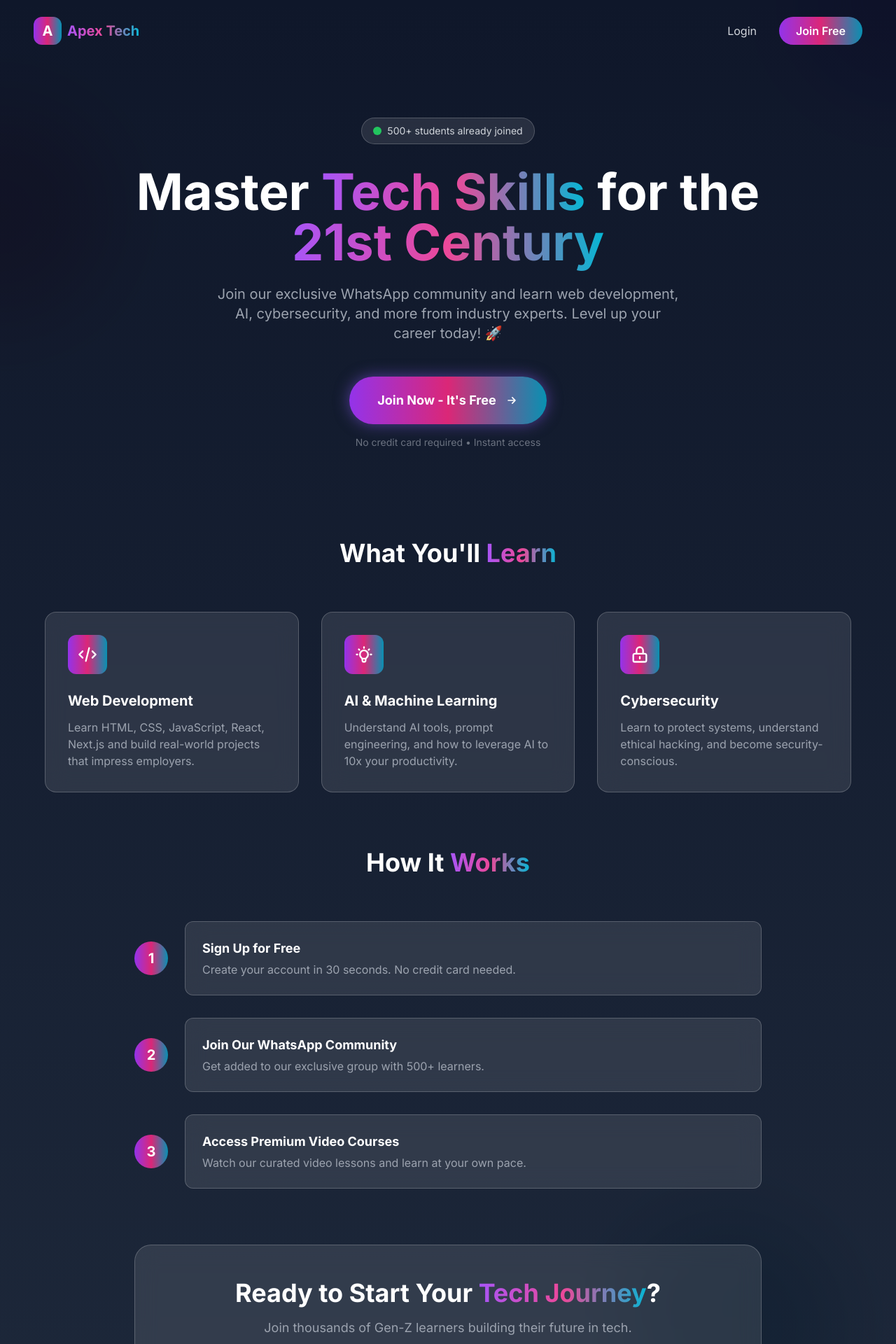
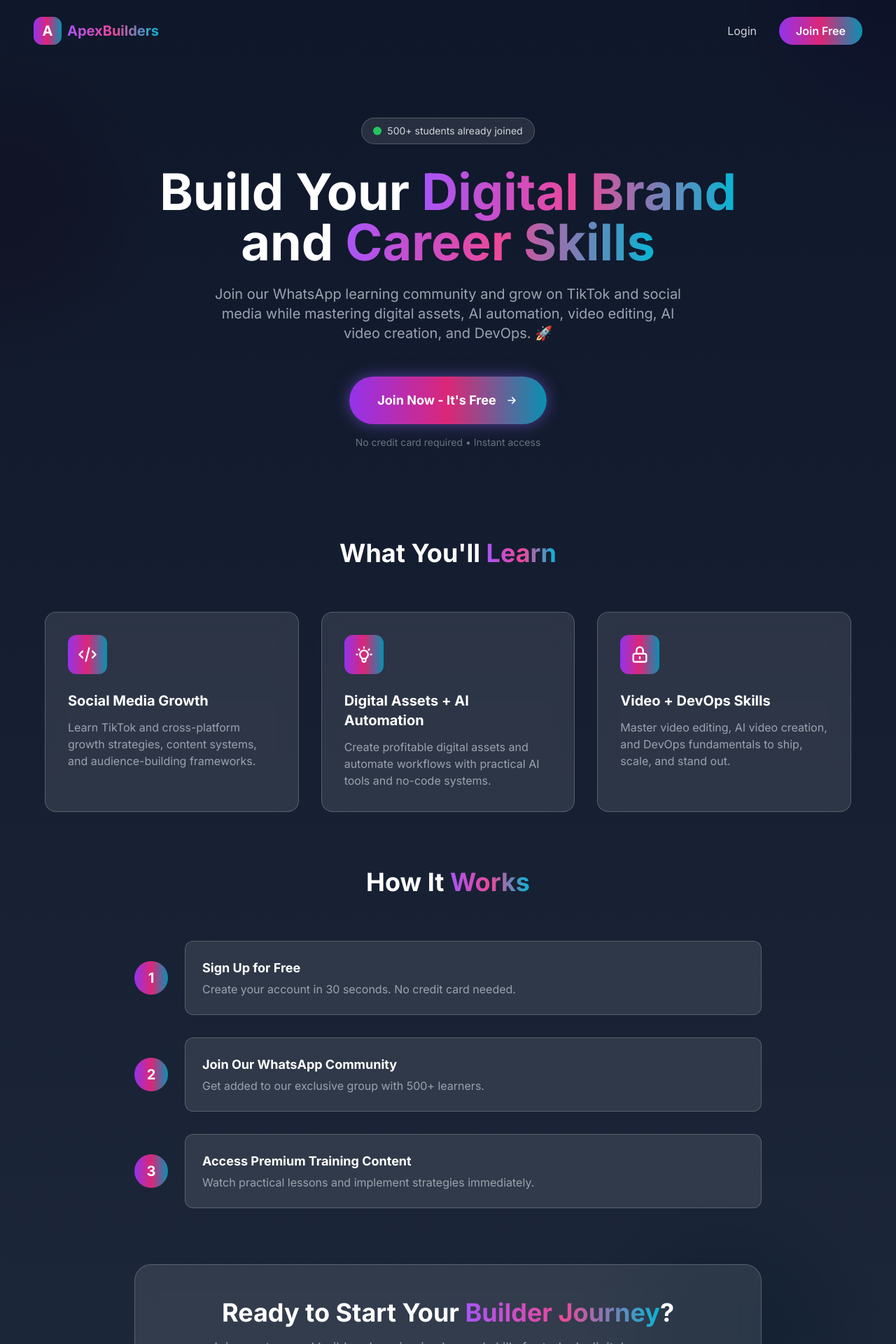
Before and after one commit to ccmendel/apexbuilders, a Next.js app: page / in a window 1280 px wide. Shown: the top 1920 px of the page at 70% size. Built offline with nearby package versions, Linux system fonts and the light colour scheme.

Commit message:
Rebrand to ApexBuilders and update program messaging

```diff
--- a/app/admin/login/page.tsx
+++ b/app/admin/login/page.tsx
@@ -67,7 +67,7 @@ export default function AdminLoginPage() {
           <div className="w-10 h-10 gradient-bg rounded-xl flex items-center justify-center">
             <span className="text-white font-bold text-xl">A</span>
           </div>
-          <span className="text-xl font-bold gradient-text">Apex Tech</span>
+          <span className="text-xl font-bold gradient-text">ApexBuilders</span>
         </Link>
 
         {/* Form Card */}
--- a/app/api/send-welcome-email/route.ts
+++ b/app/api/send-welcome-email/route.ts
@@ -15,9 +15,9 @@ export async function POST(request: Request) {
     const { email, name } = await request.json()
 
     const { data, error } = await resend.emails.send({
-      from: 'Apex Tech Academy <onboarding@resend.dev>',
+      from: 'ApexBuilders <onboarding@resend.dev>',
       to: email,
-      subject: 'Welcome to Apex Tech Academy! 🚀',
+      subject: 'Welcome to ApexBuilders! 🚀',
       html: `
         <!DOCTYPE html>
         <html>
@@ -31,16 +31,16 @@ export async function POST(request: Request) {
               <div style="display: inline-block; width: 60px; height: 60px; background: linear-gradient(135deg, #8B5CF6, #EC4899); border-radius: 16px; line-height: 60px; font-size: 28px; font-weight: bold; color: white;">A</div>
             </div>
 
-            <h1 style="color: white; text-align: center; font-size: 28px; margin-bottom: 10px;">Welcome to Apex Tech Academy!</h1>
+            <h1 style="color: white; text-align: center; font-size: 28px; margin-bottom: 10px;">Welcome to ApexBuilders!</h1>
 
             <p style="color: #94a3b8; text-align: center; font-size: 16px; margin-bottom: 30px;">Hey ${name}, you're all set! 🎉</p>
 
             <div style="background: rgba(255,255,255,0.05); border-radius: 16px; padding: 24px; margin-bottom: 30px;">
               <h2 style="color: white; font-size: 18px; margin-bottom: 15px;">What's next?</h2>
               <ul style="color: #94a3b8; padding-left: 20px; line-height: 1.8;">
-                <li>Our admin will add you to our WhatsApp community soon</li>
-                <li>Log in to your dashboard to access courses</li>
-                <li>Connect with other learners and grow together</li>
+                <li>Join our WhatsApp community and start implementing immediately</li>
+                <li>Learn TikTok growth, social media strategy, and digital asset creation</li>
+                <li>Master AI automation, video editing, AI video creation, and DevOps skills</li>
               </ul>
             </div>
 
@@ -51,7 +51,7 @@ export async function POST(request: Request) {
             </div>
 
             <div style="border-top: 1px solid rgba(255,255,255,0.1); margin-top: 30px; padding-top: 20px; text-align: center;">
-              <p style="color: #475569; font-size: 12px;">© 2024 Apex Tech Academy. All rights reserved.</p>
+              <p style="color: #475569; font-size: 12px;">© 2026 ApexBuilders. All rights reserved.</p>
             </div>
           </div>
         </body>
--- a/app/dashboard/page.tsx
+++ b/app/dashboard/page.tsx
@@ -92,7 +92,7 @@ export default function DashboardPage() {
             <div className="w-10 h-10 gradient-bg rounded-xl flex items-center justify-center">
               <span className="text-white font-bold text-xl">A</span>
             </div>
-            <span className="text-xl font-bold gradient-text">Apex Tech</span>
+            <span className="text-xl font-bold gradient-text">ApexBuilders</span>
           </Link>
 
           <div className="flex items-center gap-4">
--- a/app/layout.tsx
+++ b/app/layout.tsx
@@ -5,8 +5,8 @@ import './globals.css'
 const inter = Inter({ subsets: ['latin'] })
 
 export const metadata: Metadata = {
-  title: 'Apex Tech Academy - Learn 21st Century Tech Skills',
-  description: 'Join our community and learn valuable tech skills for the 21st century. Web development, AI, cybersecurity and more!',
+  title: 'ApexBuilders - Build Your Digital Future',
+  description: 'Grow on TikTok and social media, create digital assets, master AI automation, video editing, AI video creation, and DevOps.',
 }
 
 export default function RootLayout({
--- a/app/login/page.tsx
+++ b/app/login/page.tsx
@@ -63,7 +63,7 @@ export default function LoginPage() {
           <div className="w-10 h-10 gradient-bg rounded-xl flex items-center justify-center">
             <span className="text-white font-bold text-xl">A</span>
           </div>
-          <span className="text-xl font-bold gradient-text">Apex Tech</span>
+          <span className="text-xl font-bold gradient-text">ApexBuilders</span>
         </Link>
 
         {/* Form Card */}
--- a/app/page.tsx
+++ b/app/page.tsx
@@ -16,7 +16,7 @@ export default function Home() {
           <div className="w-10 h-10 gradient-bg rounded-xl flex items-center justify-center">
             <span className="text-white font-bold text-xl">A</span>
           </div>
-          <span className="text-xl font-bold gradient-text">Apex Tech</span>
+          <span className="text-xl font-bold gradient-text">ApexBuilders</span>
         </div>
         <div className="flex items-center gap-4">
           <Link
@@ -45,13 +45,13 @@ export default function Home() {
         </div>
 
         <h1 className="text-5xl md:text-7xl font-bold mb-6 max-w-4xl leading-tight">
-          Master <span className="gradient-text">Tech Skills</span> for the{' '}
-          <span className="gradient-text">21st Century</span>
+          Build Your <span className="gradient-text">Digital Brand</span> and{' '}
+          <span className="gradient-text">Career Skills</span>
         </h1>
 
         <p className="text-xl text-gray-400 mb-12 max-w-2xl">
-          Join our exclusive WhatsApp community and learn web development, AI, cybersecurity,
-          and more from industry experts. Level up your career today! 🚀
+          Join our WhatsApp learning community and grow on TikTok and social media while mastering
+          digital assets, AI automation, video editing, AI video creation, and DevOps. 🚀
         </p>
 
         <Link
@@ -84,8 +84,8 @@ export default function Home() {
                   <path strokeLinecap="round" strokeLinejoin="round" strokeWidth={2} d="M10 20l4-16m4 4l4 4-4 4M6 16l-4-4 4-4" />
                 </svg>
               </div>
-              <h3 className="text-xl font-bold mb-3">Web Development</h3>
-              <p className="text-gray-400">Learn HTML, CSS, JavaScript, React, Next.js and build real-world projects that impress employers.</p>
+              <h3 className="text-xl font-bold mb-3">Social Media Growth</h3>
+              <p className="text-gray-400">Learn TikTok and cross-platform growth strategies, content systems, and audience-building frameworks.</p>
             </div>
 
             {/* Feature 2 */}
@@ -95,8 +95,8 @@ export default function Home() {
                   <path strokeLinecap="round" strokeLinejoin="round" strokeWidth={2} d="M9.663 17h4.673M12 3v1m6.364 1.636l-.707.707M21 12h-1M4 12H3m3.343-5.657l-.707-.707m2.828 9.9a5 5 0 117.072 0l-.548.547A3.374 3.374 0 0014 18.469V19a2 2 0 11-4 0v-.531c0-.895-.356-1.754-.988-2.386l-.548-.547z" />
                 </svg>
               </div>
-              <h3 className="text-xl font-bold mb-3">AI & Machine Learning</h3>
-              <p className="text-gray-400">Understand AI tools, prompt engineering, and how to leverage AI to 10x your productivity.</p>
+              <h3 className="text-xl font-bold mb-3">Digital Assets + AI Automation</h3>
+              <p className="text-gray-400">Create profitable digital assets and automate workflows with practical AI tools and no-code systems.</p>
             </div>
 
             {/* Feature 3 */}
@@ -106,8 +106,8 @@ export default function Home() {
                   <path strokeLinecap="round" strokeLinejoin="round" strokeWidth={2} d="M12 15v2m-6 4h12a2 2 0 002-2v-6a2 2 0 00-2-2H6a2 2 0 00-2 2v6a2 2 0 002 2zm10-10V7a4 4 0 00-8 0v4h8z" />
                 </svg>
               </div>
-              <h3 className="text-xl font-bold mb-3">Cybersecurity</h3>
-              <p className="text-gray-400">Learn to protect systems, understand ethical hacking, and become security-conscious.</p>
+              <h3 className="text-xl font-bold mb-3">Video + DevOps Skills</h3>
+              <p className="text-gray-400">Master video editing, AI video creation, and DevOps fundamentals to ship, scale, and stand out.</p>
             </div>
           </div>
         </div>
@@ -149,8 +149,8 @@ export default function Home() {
                 3
               </div>
               <div className="glass rounded-xl p-6 flex-1">
-                <h3 className="font-bold text-lg mb-1">Access Premium Video Courses</h3>
-                <p className="text-gray-400">Watch our curated video lessons and learn at your own pace.</p>
+                <h3 className="font-bold text-lg mb-1">Access Premium Training Content</h3>
+                <p className="text-gray-400">Watch practical lessons and implement strategies immediately.</p>
               </div>
             </div>
           </div>
@@ -161,10 +161,10 @@ export default function Home() {
       <section className="relative z-10 px-6 pb-20">
         <div className="max-w-4xl mx-auto glass rounded-3xl p-12 text-center">
           <h2 className="text-3xl md:text-4xl font-bold mb-4">
-            Ready to Start Your <span className="gradient-text">Tech Journey</span>?
+            Ready to Start Your <span className="gradient-text">Builder Journey</span>?
           </h2>
           <p className="text-gray-400 mb-8 text-lg">
-            Join thousands of Gen-Z learners building their future in tech.
+            Join creators and builders learning in-demand skills for today’s digital economy.
           </p>
           <Link
             href="/signup"
@@ -185,9 +185,9 @@ export default function Home() {
             <div className="w-8 h-8 gradient-bg rounded-lg flex items-center justify-center">
               <span className="text-white font-bold">A</span>
             </div>
-            <span className="font-bold">Apex Tech Academy</span>
+            <span className="font-bold">ApexBuilders</span>
           </div>
-          <p className="text-gray-500 text-sm">© 2024 Apex Tech Academy. All rights reserved.</p>
+          <p className="text-gray-500 text-sm">© 2026 ApexBuilders. All rights reserved.</p>
           <Link href="/admin/login" className="text-gray-600 hover:text-gray-400 text-sm">
             Admin
           </Link>
--- a/app/signup/page.tsx
+++ b/app/signup/page.tsx
@@ -108,7 +108,7 @@ export default function SignUpPage() {
               <path strokeLinecap="round" strokeLinejoin="round" strokeWidth={2} d="M5 13l4 4L19 7" />
             </svg>
           </div>
-          <h2 className="text-2xl font-bold mb-2">Welcome to Apex Tech! 🎉</h2>
+          <h2 className="text-2xl font-bold mb-2">Welcome to ApexBuilders! 🎉</h2>
           <p className="text-gray-400 mb-4">Your account has been created successfully.</p>
 
           {/* WhatsApp Group Link */}
@@ -161,7 +161,7 @@ export default function SignUpPage() {
           <div className="w-10 h-10 gradient-bg rounded-xl flex items-center justify-center">
             <span className="text-white font-bold text-xl">A</span>
           </div>
-          <span className="text-xl font-bold gradient-text">Apex Tech</span>
+          <span className="text-xl font-bold gradient-text">ApexBuilders</span>
         </Link>
 
         {/* Form Card */}
```
Also changed, not shown: 1 other file (tests, documents, lock files or other folders).
